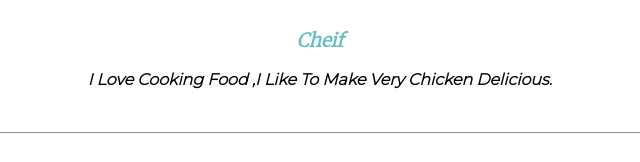
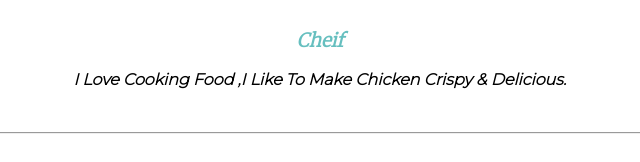
Before and after one commit to Lokesh-Choudhary/Personal_Website, a plain HTML site: page index.html in a window 1280 px wide. Shown: the part 1406-1568 px from the top of the page, 370-1010 px from the left. Drawn offline with Linux system fonts and the light colour scheme.

Commit message:
Update index.html

```diff
--- a/index.html
+++ b/index.html
@@ -45,7 +45,7 @@
 		<br>
 		<img class="chif" src="cheif.jpg">
 		<h3><strong>Cheif</strong></h3>
-		<p>I Love Cooking Food ,I Like To Make Very Chicken Delicious.</p>
+		<p>I Love Cooking Food ,I Like To Make Chicken Crispy & Delicious.</p>
 	</div>
 	<br>
 	<hr>
```
